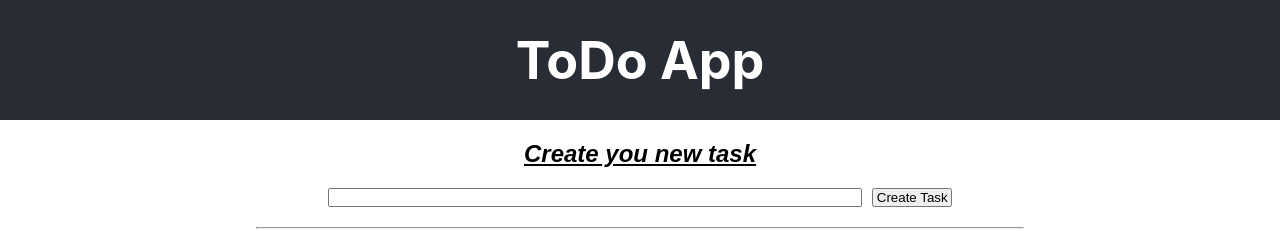
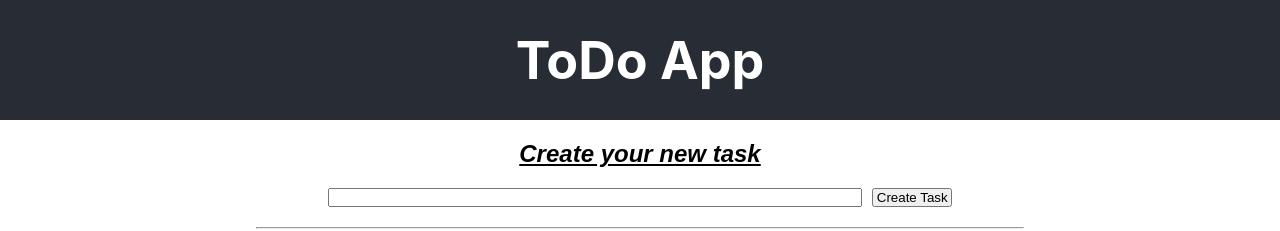
Before and after one commit to dzevakov/react-todo-app, a React (Create React App) app: page / in a window 1280 px wide. Shown: the top 231 px of the page. Built offline with nearby package versions, Linux system fonts and the light colour scheme.

Commit message:
fix: fix spelling mistake in create task block title

```diff
--- a/src/create-todo/create-todo.js
+++ b/src/create-todo/create-todo.js
@@ -18,7 +18,7 @@ function CreateTodo(props) {
 
   return (
     <React.Fragment>
-      <p className={'create-todo-title'}>Create you new task</p>
+      <p className={'create-todo-title'}>Create your new task</p>
       <div className={'create-todo'}>
         <input
           className={'create-todo__text'}
```
